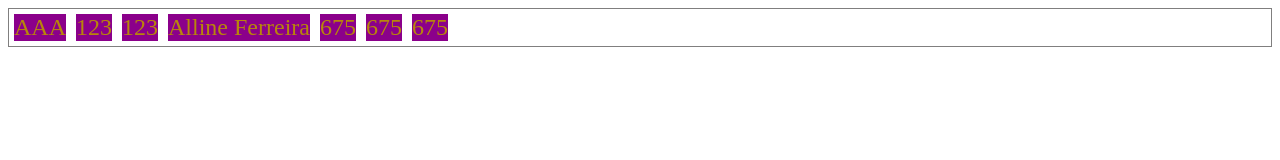
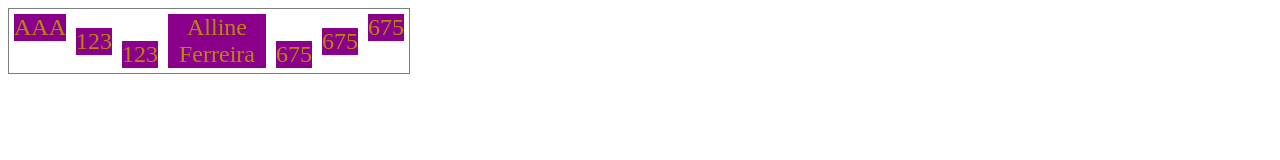
Before and after one commit to Alline2312/Fundamentos-Display-flex, a plain HTML site: page 11-aling-self.html in a window 1280 px wide. Drawn offline with Linux system fonts and the light colour scheme.

Commit message:
alterações na linha 13 e 14

```diff
--- a/11-aling-self.html
+++ b/11-aling-self.html
@@ -10,7 +10,8 @@
            display: flex;
            border: 1px solid rgb(128, 127, 127);
            margin-bottom: 5px;
-           max-width: 6000px;
+           max-width: 400px;
+           min-heigh: 100px;
        }
        .item{
            background-color: darkmagenta;
```
